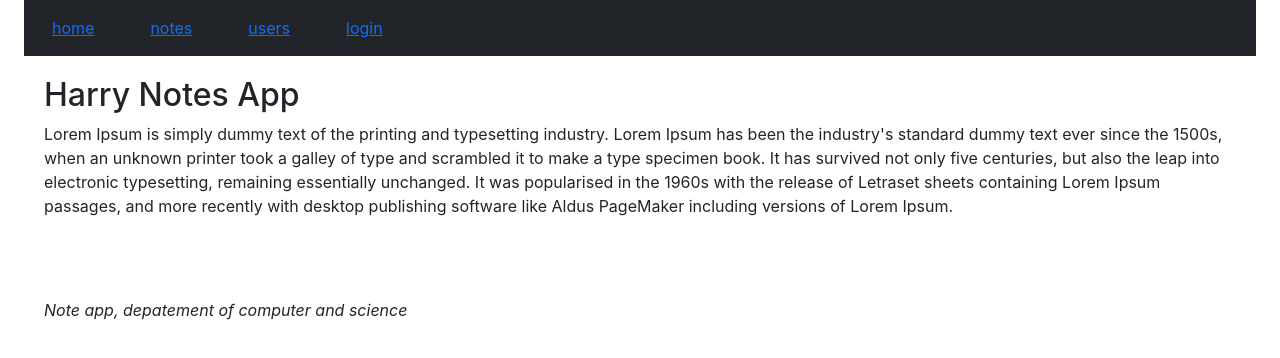
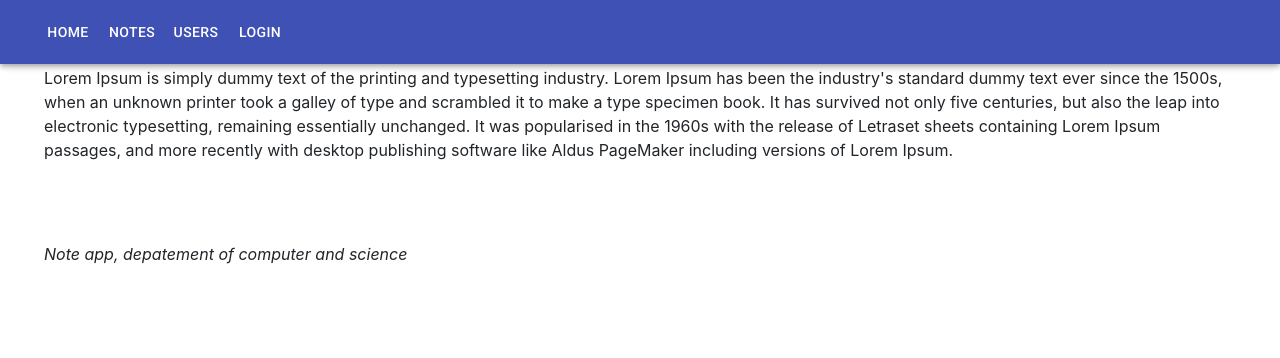
Before and after one commit to harry9345/router-testing, a React (Create React App) app: page / in a window 1280 px wide. Shown: the top 358 px of the page. Built offline with nearby package versions, Linux system fonts and the light colour scheme.

Commit message:
material-ui

```diff
--- a/package.json
+++ b/package.json
@@ -4,6 +4,7 @@
   "private": true,
   "dependencies": {
     "@material-ui/core": "^4.12.3",
+    "@material-ui/lab": "^4.0.0-alpha.60",
     "@testing-library/jest-dom": "^5.16.2",
     "@testing-library/react": "^12.1.3",
     "@testing-library/user-event": "^13.5.0",
--- a/src/App.js
+++ b/src/App.js
@@ -8,8 +8,21 @@ import {
   useNavigate,
   useMatch,
 } from 'react-router-dom';
-import { Alert, Button, Form, Nav, Navbar, Table } from 'react-bootstrap';
-import { Container } from '@material-ui/core';
+import {
+  Container,
+  Table,
+  TableBody,
+  TableCell,
+  TableContainer,
+  TableRow,
+  Paper,
+  TextField,
+  Button,
+  AppBar,
+  Toolbar,
+  IconButton,
+} from '@material-ui/core';
+import { Alert } from '@material-ui/lab';
 
 const Home = () => (
   <div style={{ padding: '20px' }}>
@@ -39,19 +52,21 @@ const Note = ({ note }) => {
 };
 const Notes = ({ notes }) => (
   <div>
-    <h2>Notes : </h2>
-    <Table striped>
-      <tbody>
+    <h2>Notes : </h2>{' '}
+    <TableContainer component={Paper}>
+      <Table>
+        <TableBody>
           {notes.map((note) => (
-          <tr key={note.id}>
-            <td>
+            <TableRow key={note.id}>
+              <TableCell>
                 <Link to={`/notes/${note.id}`}>{note.content}</Link>
-            </td>
-            <td>{note.user}</td>
-          </tr>
+              </TableCell>
+              <TableCell>{note.user}</TableCell>
+            </TableRow>
           ))}
-      </tbody>
+        </TableBody>
       </Table>
+    </TableContainer>
   </div>
 );
 const Users = () => (
@@ -81,17 +96,13 @@ const Login = (props) => {
   return (
     <div style={{ padding: '20px' }}>
       <h2>LogIn</h2>
-      <Form onSubmit={onSubmit}>
-        <Form.Group>
-          <Form.Label>UserName :</Form.Label>
-          <Form.Control type='text' name='UserName' />
-          <Form.Label>Password :</Form.Label>
-          <Form.Control type='password' name='password' />
-          <Button type='submit' variant='primary'>
+      <form onSubmit={onSubmit}>
+        <TextField label='UserName :' />
+        <TextField label='Password :' type='password' />
+        <Button type='submit' variant='contained' color='primary'>
           Login
         </Button>
-        </Form.Group>
-      </Form>
+      </form>
     </div>
   );
 };
@@ -138,38 +149,34 @@ function App() {
 
   return (
     <Container>
-      <Navbar collapseOnSelect expand='lg' bg='dark' variant='dark'>
-        <Navbar.Toggle aria-controls='responsive-navbar-nav' />
-        <Navbar.Collapse id='responsive-navbar-nav'>
-          <Nav className='mr-auto'>
-            <Nav.Link href='#' as='span'>
-              <Link style={padding} to='/'>
+      <AppBar possition='static'>
+        <Toolbar>
+          <IconButton
+            edge='start'
+            color='inherit'
+            aria-label='menu'
+          ></IconButton>
+          <Button color='inherit' component={Link} to='/'>
             home
-              </Link>
-            </Nav.Link>
-            <Nav.Link href='#' as='span'>
-              <Link style={padding} to='/notes'>
+          </Button>
+          <Button color='inherit' component={Link} to='/notes'>
             notes
-              </Link>
-            </Nav.Link>
-            <Nav.Link href='#' as='span'>
-              <Link style={padding} to='/users'>
+          </Button>
+          <Button color='inherit' component={Link} to='/users'>
             users
-              </Link>
-            </Nav.Link>
-            <Nav.Link href='#' as='span'>
+          </Button>
+
           {user ? (
-                <em style={padding}>{user} logged in</em>
+            <em>{user} logged in</em>
           ) : (
-                <Link style={padding} to='/login'>
-                  login
-                </Link>
+            <Button color='inherit' component={Link} to='/login'>
+              login{' '}
+            </Button>
           )}
-            </Nav.Link>
-          </Nav>
-        </Navbar.Collapse>
-      </Navbar>
-      {message && <Alert variant='success'>{message}</Alert>}
+        </Toolbar>
+      </AppBar>
+
+      {message && <Alert serverity='success'>{message}</Alert>}
       <Routes>
         <Route path='/notes/:id' element={<Note note={note} />} />
         <Route path='/notes' element={<Notes notes={notes} />} />
```
Also changed, not shown: 1 other file (tests, documents, lock files or other folders). Lines whose indentation alone changed are shown as unchanged.
